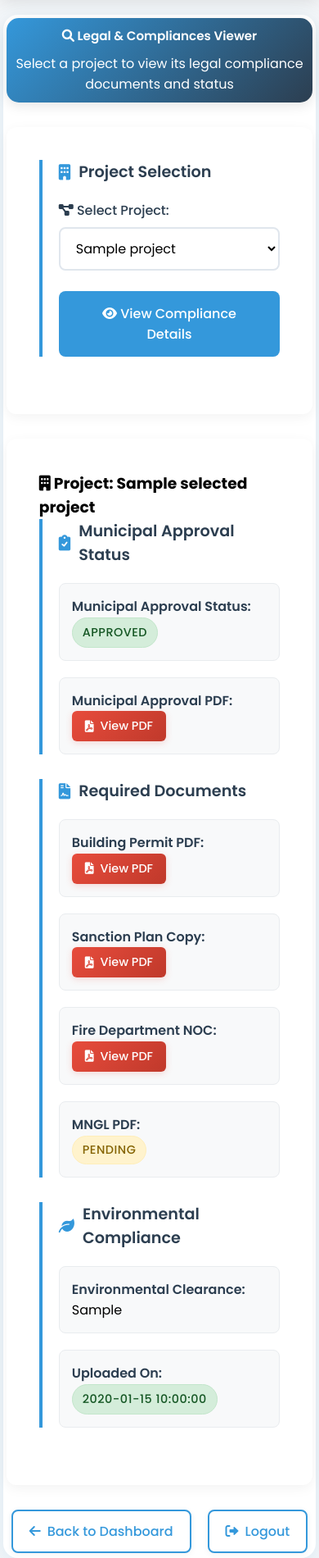
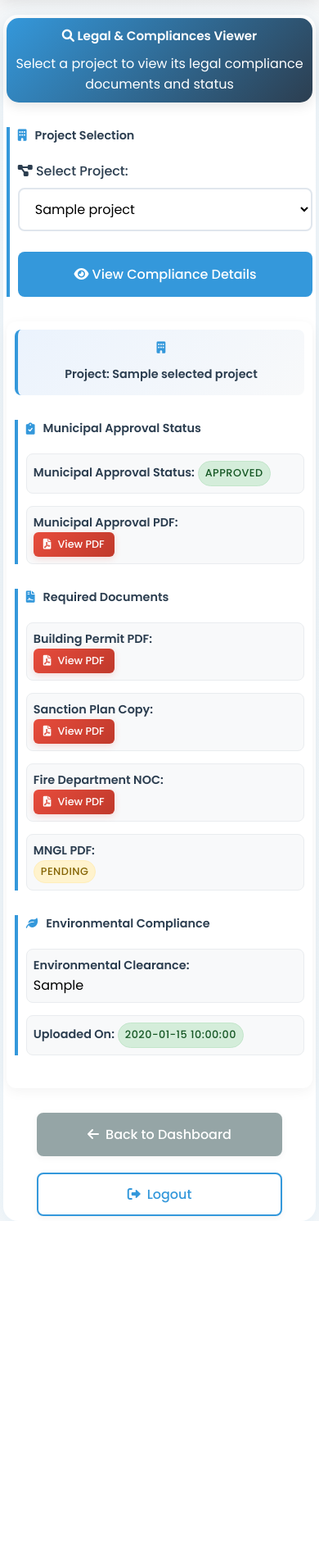
Before and after one commit to Prasadrudhisoft/Construction_Site_Management, a Flask app: template templates/legal_compliances_dashboard.html in a window 390 px wide. Shown: the part 60-1960 px from the top of the page at 82% size. After the commit the page ends 1549 px from the top, so only its background shows below. Run offline with Flask 3, Linux system fonts and the light colour scheme; the template is opened without the code that fills it: most values are stand-ins (such as "Sample title", 1, 10 or a date in 2020); some libraries are stand-ins or nearby versions.

Commit message:
Update legal_compliances_dashboard.html

```diff
--- a/templates/legal_compliances_dashboard.html
+++ b/templates/legal_compliances_dashboard.html
@@ -2,12 +2,13 @@
 <html>
 <head>
     <title>Legal & Compliances Viewer</title>
+    <meta name="viewport" content="width=device-width, initial-scale=1">
     <link href="https://fonts.googleapis.com/css2?family=Poppins:wght@300;400;500;600;700&display=swap" rel="stylesheet">
     <link href="https://cdnjs.cloudflare.com/ajax/libs/font-awesome/6.0.0/css/all.min.css" rel="stylesheet">
     <style>
         * { margin: 0; padding: 0; box-sizing: border-box; font-family: 'Poppins', sans-serif; }
         body {
-            background-color: #f4f6f8;
+            background: linear-gradient(135deg, #f6f7f8 0%, #f8f9fa 100%);
             min-height: 100vh;
             padding-top: 90px;
         }
@@ -131,13 +132,7 @@
             margin-bottom: 10px;
             font-weight: 600;
         }
-        .form-card {
-            background: white;
-            padding: 40px;
-            border-radius: 12px;
-            box-shadow: 0 4px 15px rgba(0, 0, 0, 0.05);
-            margin-bottom: 30px;
-        }
+        .form-card { background: none; box-shadow: none; padding: 0; }
         .form-group {
             margin-bottom: 25px;
         }
@@ -364,6 +359,10 @@
             background: #7f8c8d;
             box-shadow: 0 4px 12px rgba(149, 165, 166, 0.3);
         }
+        @media (max-width: 1100px) {
+            .container { max-width: 98vw; padding: 30px 3vw 20px 3vw; }
+            .navbar-container { max-width: 98vw; padding: 0 10px; }
+        }
         @media (max-width: 900px) {
             .container { max-width: 99vw; padding: 20px 2vw 15px 2vw; }
             .navbar-container { max-width: 100vw; padding: 0 8px; }
@@ -398,6 +397,32 @@
                 padding: 15px 20px;
                 font-size: 1.1rem;
             }
+            .page-header { padding: 18px; }
+            .page-header h2 { font-size: 1.2rem; }
+            .form-section { padding-left: 10px; }
+            .results-card { padding: 20px; }
+            .project-title {
+                font-size: 1.2rem;
+                flex-direction: column;
+                text-align: center;
+                gap: 10px;
+            }
+            .project-title i {
+                margin-right: 0;
+                margin-bottom: 5px;
+            }
+            .detail-item { padding: 10px; }
+            .not-approved {
+                flex-direction: column;
+                gap: 10px;
+                text-align: center;
+            }
+            .not-approved i {
+                margin-right: 0;
+                margin-bottom: 5px;
+            }
+            .action-links { flex-direction: column; align-items: center; }
+            .action-link { width: 100%; max-width: 300px; justify-content: center; }
         }
         @media (max-width: 480px) {
             .navbar-container { padding: 0 2vw; }
@@ -405,10 +430,29 @@
             .container { margin: 8px 1vw 0 1vw; padding: 8px 1vw 10px 1vw; }
             .page-header { padding: 10px; }
             .page-header h2 { font-size: 1rem; }
+            .results-card { padding: 15px; }
+            .project-title { font-size: 1rem; }
+            .section-title { font-size: 1rem; }
+            .detail-item {
+                padding: 8px;
+                margin-bottom: 15px;
+            }
+            .detail-item p { font-size: 0.9rem; }
+            .pdf-link {
+                font-size: 0.8rem;
+                padding: 6px 12px;
+            }
+            .status-badge {
+                font-size: 0.8rem;
+                padding: 4px 8px;
+            }
         }
         @media (max-width: 400px) {
             .container { padding: 4px 1vw 6px 1vw; }
             .page-header h2 { font-size: 0.95rem; }
+            .results-card { padding: 10px; }
+            .project-title { font-size: 0.9rem; }
+            .section-title { font-size: 0.9rem; }
         }
     </style>
 </head>
@@ -476,7 +520,7 @@
         </div>
         {% if selected_project %}
             <div class="results-card">
-                <h3><i class="fas fa-building"></i> Project: {{ selected_project.project_name }}</h3>
+                <h3 class="project-title"><i class="fas fa-building"></i> Project: {{ selected_project.project_name }}</h3>
                 {% if not_approved %}
                     <div class="not-approved">
                         <i class="fas fa-exclamation-triangle"></i> This project is not approved yet.
@@ -566,7 +610,7 @@
             </div>
         {% endif %}
         <div class="action-links">
-            <a href="{{ url_for('admin_dashboard') }}" class="action-link"><i class="fas fa-arrow-left"></i> Back to Dashboard</a>
+            <a href="{{ url_for('admin_dashboard') }}" class="action-link back-link"><i class="fas fa-arrow-left"></i> Back to Dashboard</a>
             <a href="{{ url_for('logout') }}" class="action-link"><i class="fas fa-sign-out-alt"></i> Logout</a>
         </div>
     </div>
```
